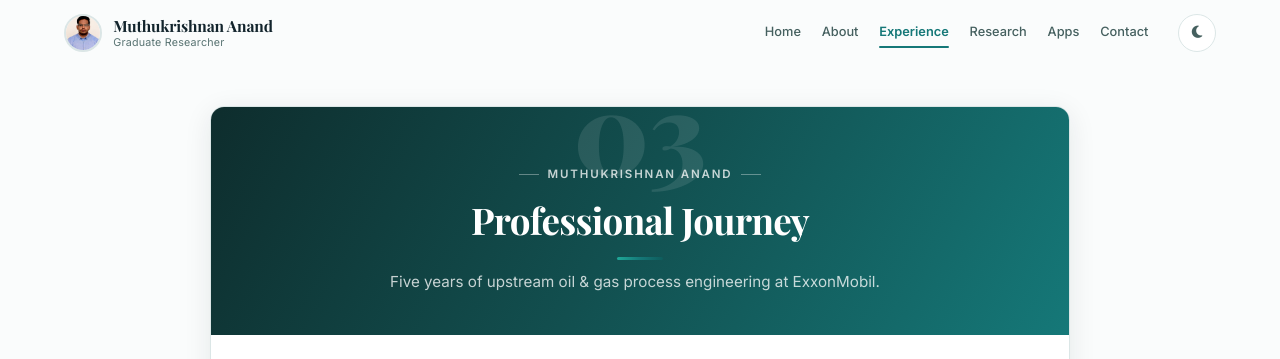
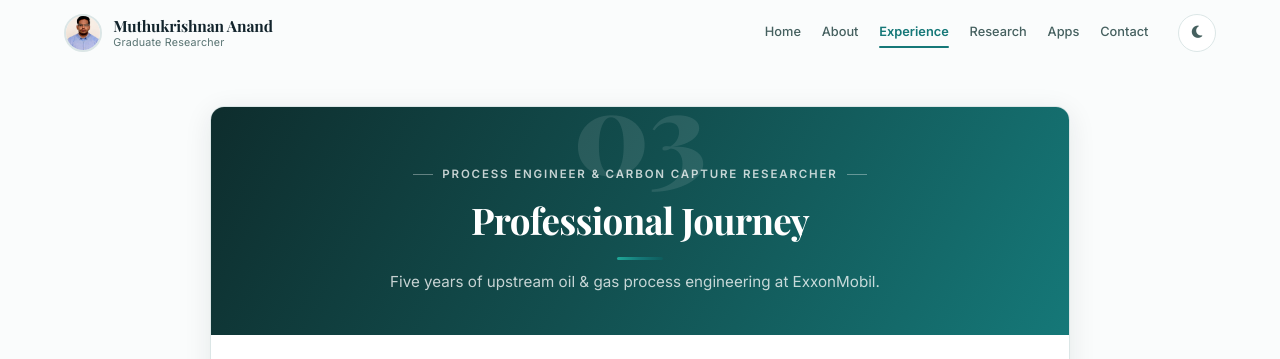
Before and after one commit to Mk-learning-python07/muthukrishnan.github.com, a Jekyll site: the page built from professional-experience/index.md, in a window 1280 px wide. Shown: the top 359 px of the page. Built offline with Jekyll 4.4.1, drawn with Linux system fonts in a browser that asks for light colours; some web fonts are replaced.

Commit message:
Changes updates

```diff
--- a/_layouts/default.html
+++ b/_layouts/default.html
@@ -91,15 +91,13 @@
       <div class="page-hero">
         <span class="hero-num" aria-hidden="true">{{ section_num }}</span>
         <div class="page-hero-inner">
+          <p class="hero-eyebrow">{{ site.tagline | default: "Process Engineer & Carbon Capture Researcher" }}</p>
           {% if page.title %}
-            <p class="hero-eyebrow">{{ site.title }}</p>
             <h1 class="hero-title">{{ page.title }}</h1>
-            {% if page.description %}<p class="hero-tagline">{{ page.description }}</p>{% endif %}
           {% else %}
-            <p class="hero-eyebrow">Portfolio</p>
             <h1 class="hero-title">{{ site.title }}</h1>
-            <p class="hero-tagline">{{ site.description }}</p>
           {% endif %}
+          {% if page.description %}<p class="hero-tagline">{{ page.description }}</p>{% endif %}
         </div>
       </div>
 
--- a/assets/css/main.css
+++ b/assets/css/main.css
@@ -434,7 +434,13 @@ pre code { background: none; border: none; padding: 0; font-size: .875rem; }
 .card-meta { font-size: .78rem; color: var(--text-faint); margin-bottom: .75rem; }
 
 /* Badges */
-.badge { display: inline-block; font-size: .72rem; font-weight: 500; padding: .2rem .65rem; border-radius: 999px; background: var(--accent-glow); color: var(--accent); border: 1px solid var(--line); margin: .15rem; }
+.badge { display: inline-block; font-size: .72rem; font-weight: 500; padding: .2rem .65rem; border-radius: 999px; background: var(--accent-glow); color: var(--accent); border: 1px solid var(--line); margin: .15rem; text-align: left; }
+
+/* Tag row — justifies a wrapped list of badges so blank space is
+   distributed evenly between them (including the last line), rather
+   than left-hugging with all the slack on the right */
+.tag-row { text-align: justify; text-align-last: justify; margin-top: .75rem; }
+.tag-row::after { content: ''; display: inline-block; width: 100%; }
 
 /* Icon chip — badge with a small image, for languages/interests */
 .icon-chip {
--- a/professional-experience/index.md
+++ b/professional-experience/index.md
@@ -67,7 +67,7 @@ permalink: /professional-experience/
     <div class="timeline-title">Process Engineer</div>
     <div class="timeline-org">ExxonMobil Canada Energy &middot; St. John's, NL</div>
     <div class="timeline-desc">Onsite technical support for Hebron operations — process monitoring, optimization, safety, and asset modifications.</div>
-    <p>
+    <p class="tag-row">
       <span class="badge">Management of Change (MoC)</span>
       <span class="badge">API RP14C / 14J / 520 / 521 / 526</span>
       <span class="badge">API MPMS</span>
@@ -85,7 +85,7 @@ permalink: /professional-experience/
     <div class="timeline-title">Process Surveillance Engineer</div>
     <div class="timeline-org">ExxonMobil S&amp;T Pt. Ltd. &middot; Bengaluru, India</div>
     <div class="timeline-desc">Remote process engineering support across global upstream assets — monitoring, safety, and optimization.</div>
-    <p>
+    <p class="tag-row">
       <span class="badge">Brazed Aluminium Heat Exchangers (BAHX)</span>
       <span class="badge">Temperature Swing Adsorption (TSA)</span>
       <span class="badge">NGL Fractionation &amp; Propane Refrigeration</span>
```
Also changed, not shown: index.md (+1 -0 lines).
